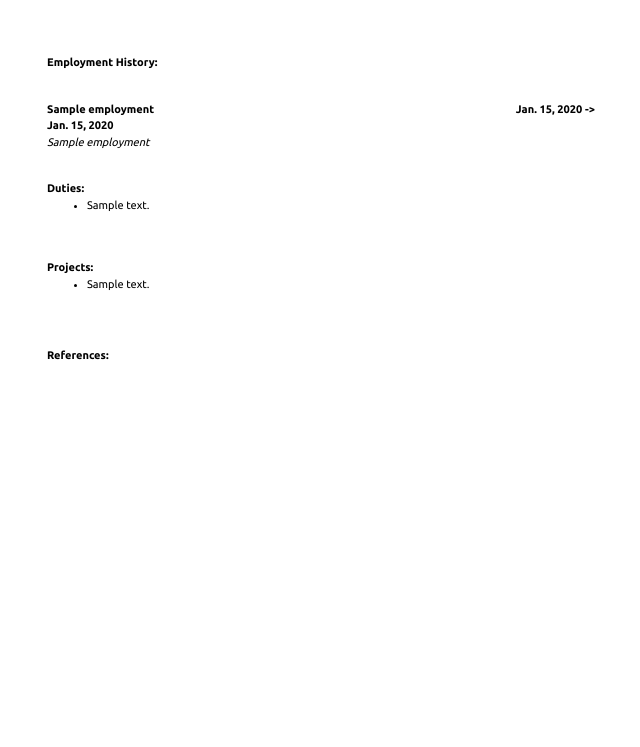
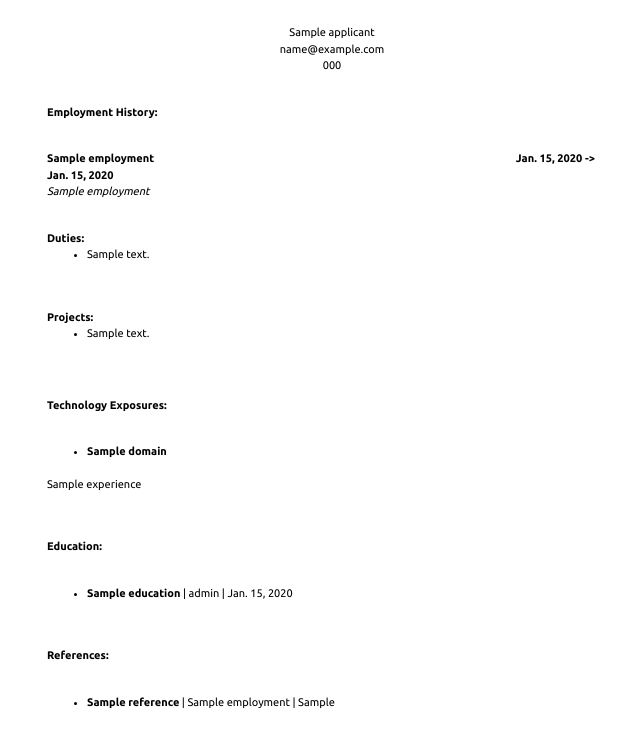
Before and after one commit to M-Kruse/resume, a Django app: page /html/ in a window 1280 px wide. Shown: the top 747 px of the page, without its empty margins (308-948 px from the left). Run offline with Django 3.2, Linux system fonts and the light colour scheme; tables that the repository leaves empty hold one stand-in row (values such as "Sample post"); some libraries are stand-ins or nearby versions.

Commit message:
fixing template after model change

```diff
--- a/viewer/templates/viewer/resume.html
+++ b/viewer/templates/viewer/resume.html
@@ -17,9 +17,9 @@
                                         <tr>
                                             <td align="center" style="font-size:0px;padding:15px 15px 15px 15px;word-break:break-word;">
                                                 <div style="font-family:Ubuntu, Helvetica, Arial, sans-serif;font-size:11px;line-height:1.5;text-align:center;color:#000000;">
-                                                    <p>{{ employee.name }}</p>
-                                                    <p>{{ employee.email }}</p>
-                                                    <p>{{ employee.phone }}</p>
+                                                    <p>{{ applicant.name }}</p>
+                                                    <p>{{ applicant.email }}</p>
+                                                    <p>{{ applicant.phone }}</p>
                                                 </div>
                                             </td>
                         				</tr>
@@ -77,7 +77,7 @@
                    </td>
                </tr>
                <tr>
-                {% if employee.experiences %}
+                {% if applicant.experiences %}
                     <td align="left" style="font-size:0px;padding:15px 15px 15px 15px;word-break:break-word;">
                       <div style="font-family:Ubuntu, Helvetica, Arial, sans-serif;font-size:11px;line-height:1.5;text-align:left;color:#000000;">
                             <p><strong>Technology Exposures:</strong></p>
@@ -88,10 +88,10 @@
               <td align="left" style="font-size:0px;padding:15px 15px 15px 15px;word-break:break-word;">
                               <div style="font-family:Ubuntu, Helvetica, Arial, sans-serif;font-size:11px;line-height:1.5;text-align:left;color:#000000;">
                                 {% load app_filters %}
-                                {% for xp in employee.experiences.all %}
+                                {% for xp in applicant.experiences.all %}
                                 {% if xp.domain.name|unique_list %}
                                 <ul><li><p><strong>{{ xp.domain.name }}</strong></p></li></ul>
-                                      {% for e in employee.experiences.all %}
+                                      {% for e in applicant.experiences.all %}
                                         {% if e.domain.name == xp.domain.name %}
                                           {% if forloop.last %}
                                             {{ e.name }}
@@ -111,7 +111,7 @@
                 <tr>
                   {{ ""|cleanup }}
 
-                {% if employee.education %}
+                {% if applicant.education %}
                     <td align="left" style="font-size:0px;padding:15px 15px 15px 15px;word-break:break-word;">
                       <div style="font-family:Ubuntu, Helvetica, Arial, sans-serif;font-size:11px;line-height:1.5;text-align:left;color:#000000;">
                             <p><strong>Education:</strong></p>
@@ -121,7 +121,7 @@
                         <tr>
               <td align="left" style="font-size:0px;padding:15px 15px 15px 15px;word-break:break-word;">
                               <div style="font-family:Ubuntu, Helvetica, Arial, sans-serif;font-size:11px;line-height:1.5;text-align:left;color:#000000;">
-                                {% for e in employee.education.all %}
+                                {% for e in applicant.education.all %}
 
                                     <ul><li><p><strong>{{ e.name }}</strong> | {{ e.level }} | {{e.year}}</p></li></ul>
                                     <ul>
@@ -136,13 +136,13 @@
                       <div style="font-family:Ubuntu, Helvetica, Arial, sans-serif;font-size:11px;line-height:1.5;text-align:left;color:#000000;">
                             <p><strong>References:</strong></p>
                           </div>
-                          {% if employee.reference %}
+                          {% if applicant.reference %}
                         </td>
                       </tr>
                         <tr>
               <td align="left" style="font-size:0px;padding:15px 15px 15px 15px;word-break:break-word;">
                               <div style="font-family:Ubuntu, Helvetica, Arial, sans-serif;font-size:11px;line-height:1.5;text-align:left;color:#000000;">
-                                {% for r in employee.reference.all %}
+                                {% for r in applicant.reference.all %}
 
                                     <ul><li><p><strong>{{ r.name }}</strong> | {{ r.employment }} | {{ r.contact }}</p></li></ul>
                                     <ul>
```
